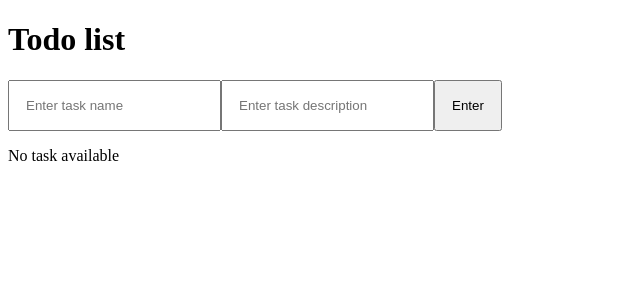
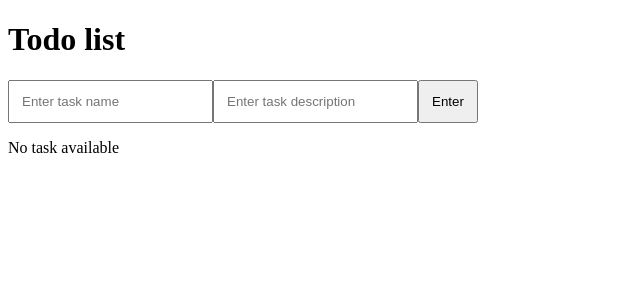
Before and after one commit to ImpudentBlaster/Todo, a React (Create React App) app: page / in a window 1280 px wide. Shown: the top 300 px of the page, without its empty margins (0-640 px from the left). Built offline with nearby package versions, Linux system fonts and the light colour scheme.

Commit message:
Update App.css

```diff
--- a/src/App.css
+++ b/src/App.css
@@ -2,7 +2,7 @@
     text-decoration: line-through;
 }
 input , button{
-    padding: 1rem;
+    padding: 0.75rem;
 }
 
 
```
